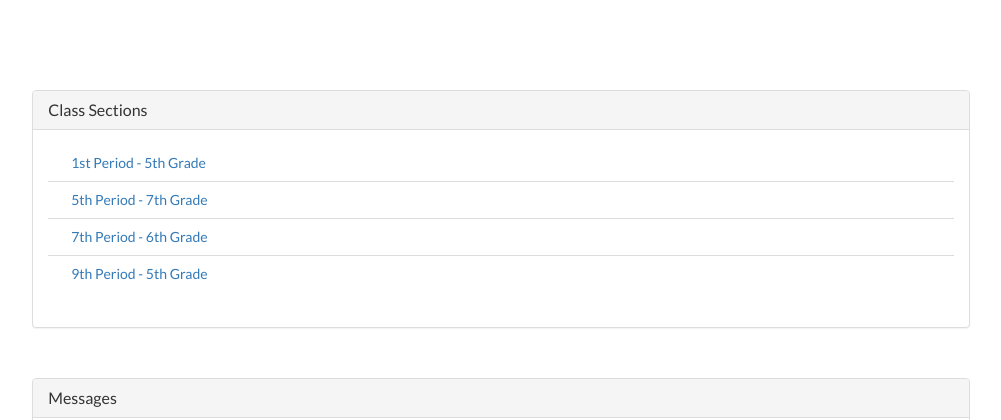
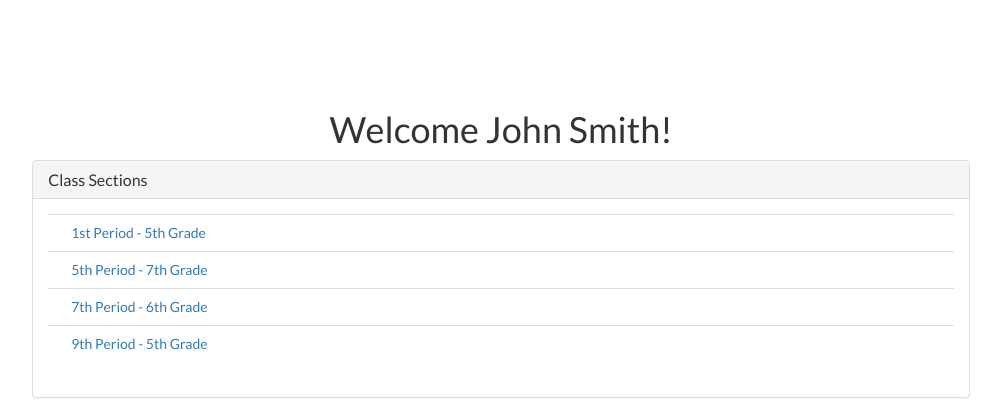
Before and after one commit to amc8391/CoderGarten, a Flask app: page /teacher-homepage in a window 1280 px wide. Shown: the top 420 px of the page, without its empty margins (139-1140 px from the left). Run offline with Flask 2, Linux system fonts and the light colour scheme; some libraries are stand-ins or nearby versions.

Commit message:
Teacher header

```diff
--- a/app/templates/teacher-homepage.html
+++ b/app/templates/teacher-homepage.html
@@ -5,7 +5,9 @@ Welcome to CoderGarten!
 {% endblock %}
 
 {% block content %}
-
+	<header style="text-align: center;">
+		<h1>Welcome John Smith!</h1>
+	</header>
 <section class="column">
     <section class="panel panel-default panel-65">
         <header class="panel-heading">
```
